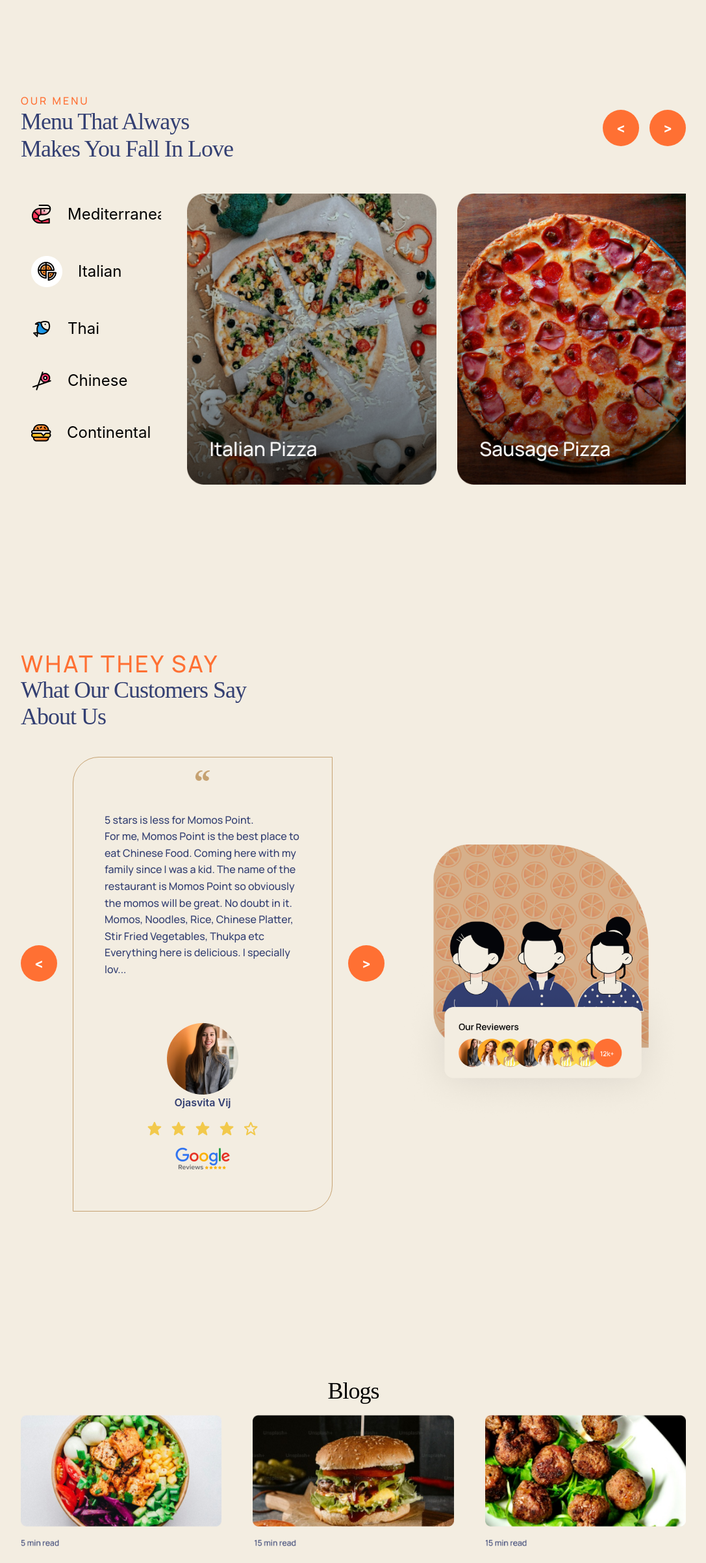
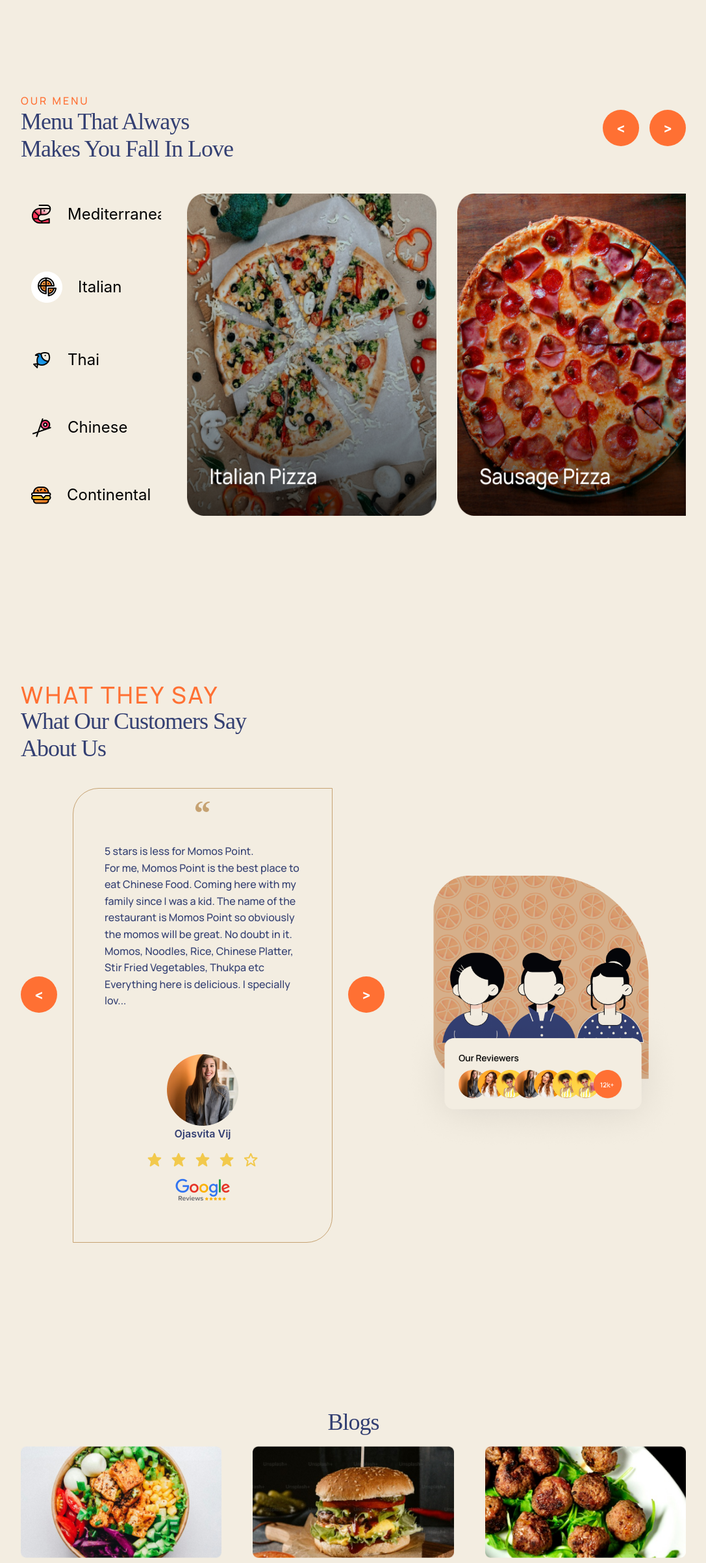
Before and after one commit to prabhat135/Momos-Point, a React (Vite) app: page /#/ in a window 1280 px wide. Shown: the part 1922-4328 px from the top of the page at 65% size, without its empty margins (96-1183 px from the left). Built offline with nearby package versions, Linux system fonts and the light colour scheme; a web font is replaced by a local one.

Commit message:
Update styling in MainPage.jsx

```diff
--- a/src/MainPage.jsx
+++ b/src/MainPage.jsx
@@ -92,7 +92,7 @@ const MainPage = () => {
         </div>
 
         <div className="menu-categories  mt-12 justify-between md:flex ">
-          <div className="menu-category-container  flex flex-row md:flex-col overflow-auto gap-10 md:gap-4 mr-10">
+          <div className="menu-category-container  flex flex-row md:flex-col overflow-auto gap-10 md:gap-10 mr-10">
             <div className="menu-category flex gap-6 p-4 ">
               <img src="./images/shrimp.png" alt="Mediterranean Icon" />
               <h3 className="text-lg md:text-xl lg:text-2xl">Mediterranean</h3>
@@ -160,7 +160,7 @@ const MainPage = () => {
       {/* Blog section */}
       <div className=" md:p-32 p-6">
   <div className="blogs">
-    <h2 className="text-xl md:text-2xl lg:text-4xl text-center mb-4">Blogs</h2>
+    <h2 className="text-xl md:text-2xl lg:text-4xl text-center mb-4 text-[#333F72]">Blogs</h2>
 
     <div className="grid grid-cols-1 md:grid-cols-2 lg:grid-cols-3 mx-auto gap-12 justify-center items-center">
       {/* Blog Card 1 */}
@@ -185,7 +185,7 @@ const MainPage = () => {
       <div id="footer" className="footer">
         <div className="map text-center md:text-left md:p-32 mx-auto items-center justify-center p-6">
           {/* Image of the map */}
-          <h2 className="text-xl md:text-2xl lg:text-4xl">Visit Us Today</h2>
+          <h2 className="text-xl md:text-2xl lg:text-4xl text-[#333F72]">Visit Us Today</h2>
           {/* <img className='mx-auto md:mx-0' src='./images/map.png' alt='Map' /> */}
           <div className="flex md:flex-row flex-col w-full mx-auto">
   <div className="bg-[#333F72] p-12 md:w-1/4 w-full">
```
